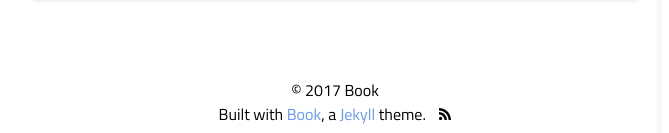
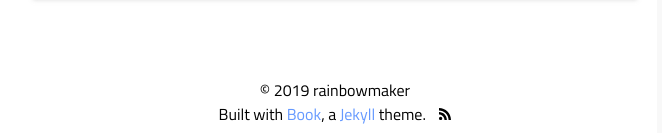
Before and after one commit to faith20/faith20.github.io, a Jekyll site: the page built from posts.html, in a window 1280 px wide. Shown: the part 2707-2840 px from the top of the page, without its empty margins (490-1159 px from the left). Built offline with Jekyll 4.4.1, drawn with Linux system fonts in a browser that asks for light colours.

Commit message:
copyright 수정

```diff
--- a/_includes/footer.html
+++ b/_includes/footer.html
@@ -1,4 +1,4 @@
 <footer class="footer clear-header--left">
-  <div class="footer__note">&copy; 2017 Book</div>
+  <div class="footer__note">&copy; 2019 rainbowmaker</div>
   <div class="footer__note">Built with <a href="https://github.com/kkninjae/book" target="_blank">Book</a>, a <a href="https://jekyllrb.com/" target="_blank">Jekyll</a> theme. <a href="{{ '/feed.xml' | relative_url }}" target="_blank"><svg xmlns="http://www.w3.org/2000/svg" width="24" height="24" viewBox="0 0 24 24"><path d="M6.503 20.752c0 1.794-1.456 3.248-3.251 3.248-1.796 0-3.252-1.454-3.252-3.248 0-1.794 1.456-3.248 3.252-3.248 1.795.001 3.251 1.454 3.251 3.248zm-6.503-12.572v4.811c6.05.062 10.96 4.966 11.022 11.009h4.817c-.062-8.71-7.118-15.758-15.839-15.82zm0-3.368c10.58.046 19.152 8.594 19.183 19.188h4.817c-.03-13.231-10.755-23.954-24-24v4.812z"/></svg></a></div>
 </footer>
```
